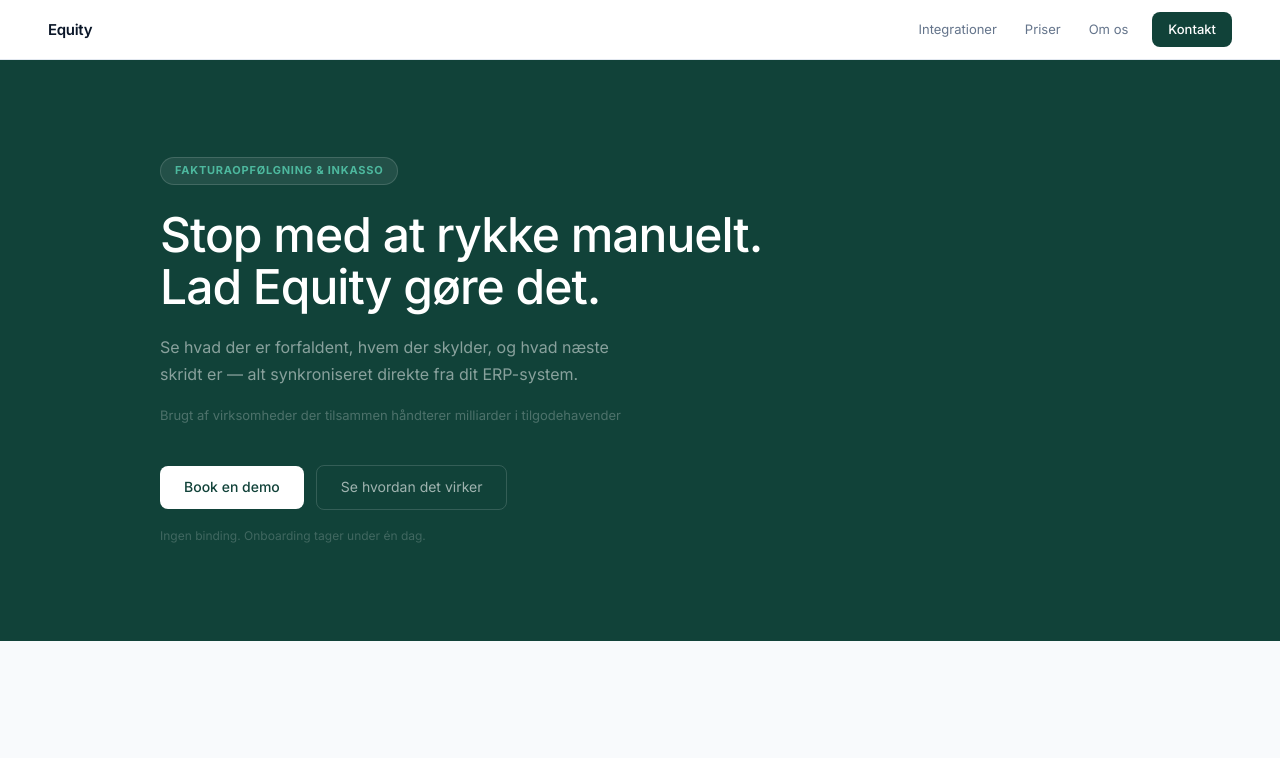
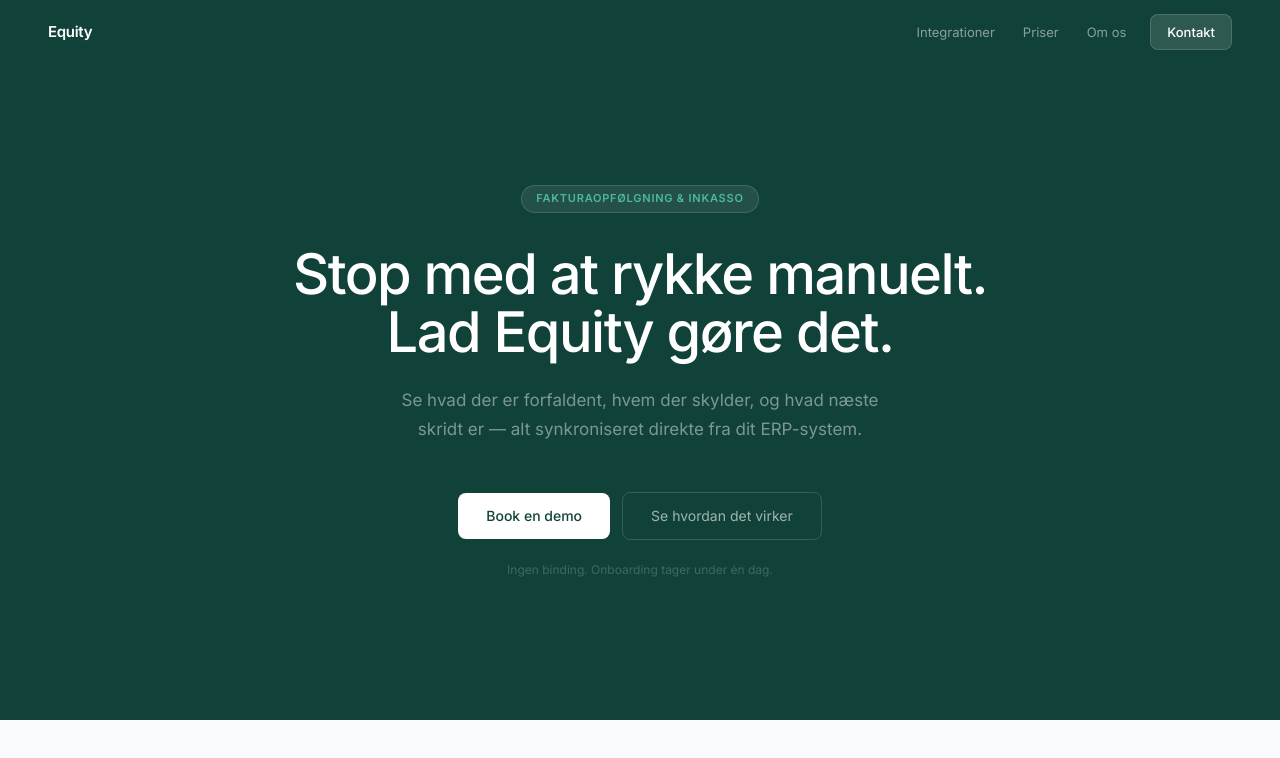
Before and after one commit to oscarhelgesen/equity-web, a Next.js app: page / in a window 1280 px wide. Shown: the top 758 px of the page. Built offline with nearby package versions, Linux system fonts and the light colour scheme.

Commit message:
Design: centret hero + minimal navbar

```diff
--- a/components/Hero.tsx
+++ b/components/Hero.tsx
@@ -4,9 +4,11 @@
   return (
     <section style={{
       background: 'var(--g)',
-      padding: '96px 48px',
+      padding: '120px 48px 140px',
+      textAlign: 'center',
     }}>
-      <div style={{ maxWidth: '960px', margin: '0 auto' }}>
+      <div style={{ maxWidth: '720px', margin: '0 auto' }}>
+
         <div style={{
           display: 'inline-flex',
           alignItems: 'center',
@@ -16,53 +18,45 @@
           borderRadius: 'var(--rx)',
           padding: '4px 14px',
           fontSize: '11px',
-          fontWeight: 700,
+          fontWeight: 600,
           textTransform: 'uppercase' as const,
           letterSpacing: '0.07em',
           color: '#4DB89E',
-          marginBottom: '24px',
+          marginBottom: '32px',
         }}>
           Fakturaopfølgning & inkasso
         </div>
 
         <h1 style={{
-          fontSize: '48px',
+          fontSize: '56px',
           fontWeight: 500,
-          letterSpacing: '-1px',
+          letterSpacing: '-1.5px',
           color: '#fff',
-          lineHeight: 1.1,
-          marginBottom: '20px',
-          maxWidth: '620px',
+          lineHeight: 1.05,
+          marginBottom: '24px',
         }}>
           Stop med at rykke manuelt. Lad Equity gøre det.
         </h1>
 
         <p style={{
-          fontSize: '16px',
-          color: 'rgba(255,255,255,0.5)',
-          maxWidth: '480px',
+          fontSize: '17px',
+          color: 'rgba(255,255,255,0.45)',
           lineHeight: 1.7,
-          marginBottom: '16px',
+          marginBottom: '48px',
+          maxWidth: '520px',
+          margin: '0 auto 48px',
         }}>
           Se hvad der er forfaldent, hvem der skylder, og hvad næste skridt er — alt synkroniseret direkte fra dit ERP-system.
         </p>
 
-        <p style={{
-          fontSize: '13px',
-          color: 'rgba(255,255,255,0.25)',
-          marginBottom: '40px',
-        }}>
-          Brugt af virksomheder der tilsammen håndterer milliarder i tilgodehavender
-        </p>
-
-        <div style={{ display: 'flex', gap: '12px', alignItems: 'center' }}>
+        <div style={{ display: 'flex', gap: '12px', alignItems: 'center', justifyContent: 'center' }}>
           <Link href="#" style={{
             fontSize: '14px',
             fontWeight: 500,
             color: 'var(--g)',
             background: '#fff',
             textDecoration: 'none',
-            padding: '10px 24px',
+            padding: '12px 28px',
             borderRadius: 'var(--rs)',
           }}>
             Book en demo
@@ -71,7 +65,7 @@
             fontSize: '14px',
             color: 'rgba(255,255,255,0.6)',
             textDecoration: 'none',
-            padding: '10px 24px',
+            padding: '12px 28px',
             border: '1px solid rgba(255,255,255,0.15)',
             borderRadius: 'var(--rs)',
           }}>
@@ -82,10 +76,11 @@
         <p style={{
           fontSize: '12px',
           color: 'rgba(255,255,255,0.2)',
-          marginTop: '16px',
+          marginTop: '20px',
         }}>
           Ingen binding. Onboarding tager under én dag.
         </p>
+
       </div>
     </section>
   )
--- a/components/Navbar.tsx
+++ b/components/Navbar.tsx
@@ -3,25 +3,30 @@
 export default function Navbar() {
   return (
     <nav style={{
-      background: 'var(--white)',
-      borderBottom: '1px solid var(--bdr)',
-      height: '60px',
+      background: 'var(--g)',
+      padding: '0 48px',
+      height: '64px',
       display: 'flex',
       alignItems: 'center',
       justifyContent: 'space-between',
-      padding: '0 48px',
       position: 'sticky',
       top: 0,
       zIndex: 100,
     }}>
-      <div style={{ fontWeight: 600, fontSize: '15px', color: 'var(--ink)', letterSpacing: '-0.3px' }}>
+      <div style={{
+        fontWeight: 600,
+        fontSize: '15px',
+        color: '#fff',
+        letterSpacing: '-0.3px',
+      }}>
         Equity
       </div>
+
       <div style={{ display: 'flex', alignItems: 'center', gap: '4px' }}>
         {['Integrationer', 'Priser', 'Om os'].map(item => (
           <Link key={item} href="#" style={{
             fontSize: '13px',
-            color: 'var(--mu)',
+            color: 'rgba(255,255,255,0.5)',
             textDecoration: 'none',
             padding: '6px 12px',
             borderRadius: 'var(--rs)',
@@ -32,8 +37,9 @@
         <Link href="#" style={{
           fontSize: '13px',
           fontWeight: 500,
-          color: 'var(--white)',
-          background: 'var(--g)',
+          color: '#fff',
+          background: 'rgba(255,255,255,0.12)',
+          border: '1px solid rgba(255,255,255,0.15)',
           textDecoration: 'none',
           padding: '7px 16px',
           borderRadius: 'var(--rs)',
```
